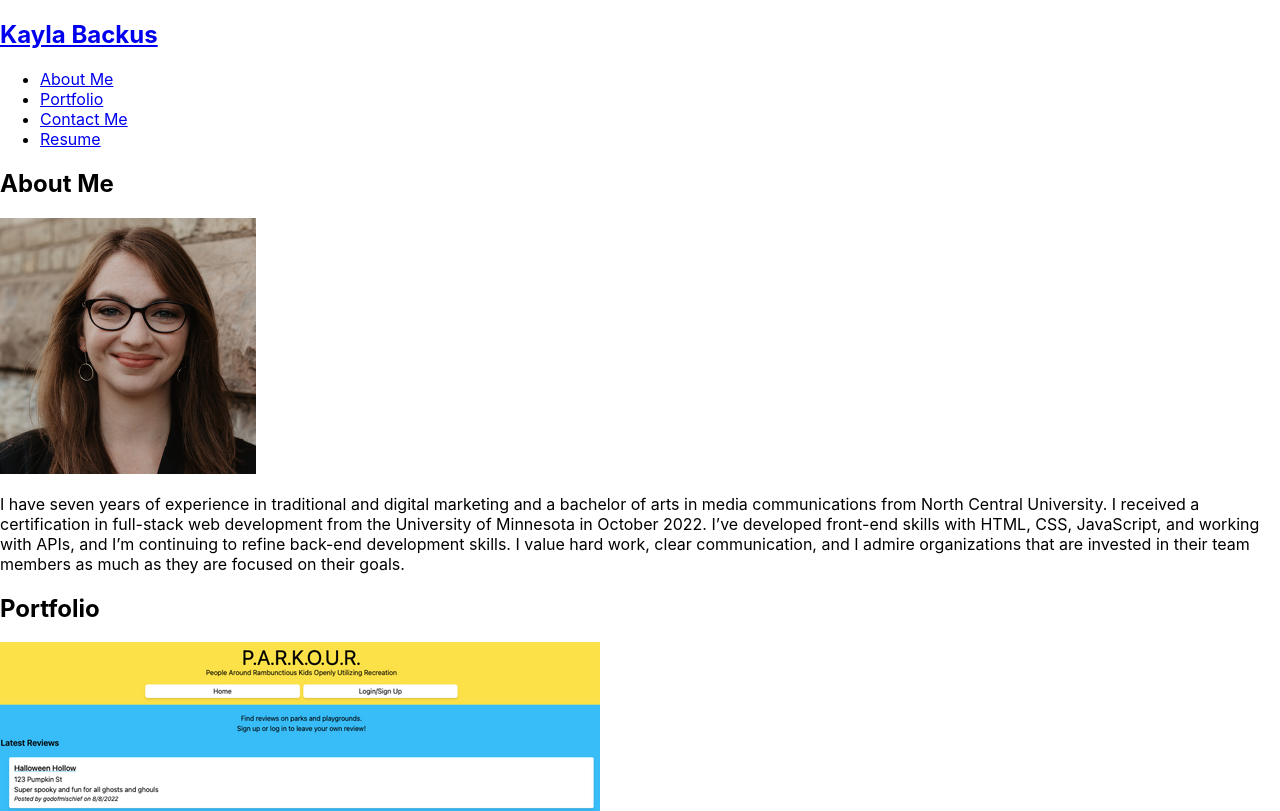
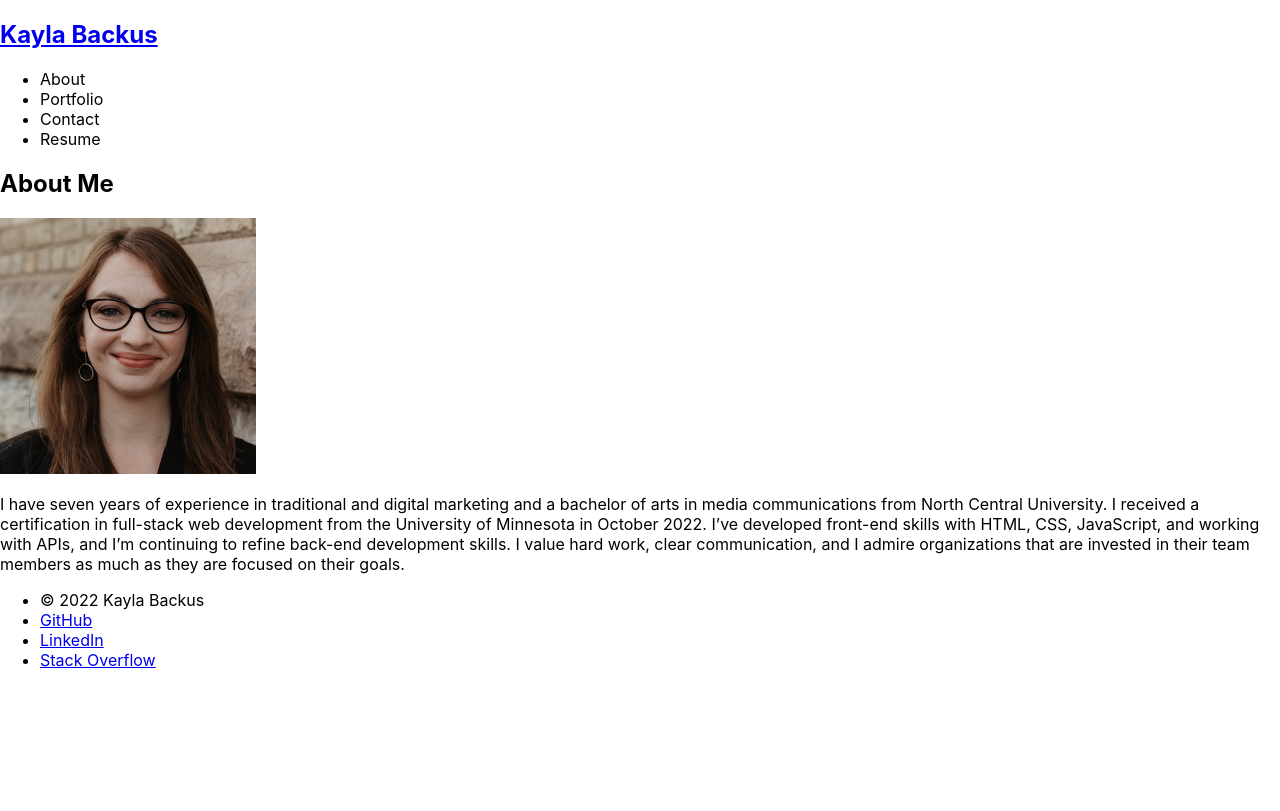
Before and after one commit to kaylab78/react-portfolio, a React (Create React App) app: page / in a window 1280 px wide. Shown: the top 811 px of the page. Built offline with nearby package versions, Linux system fonts and the light colour scheme.

Commit message:
Worked with boot camp tutor Meg Meyers to get each component to conditionally render. We rebuilt the Navigation component in order to make it happen, in addition to adding a Page and PageContent components.

```diff
--- a/src/App.js
+++ b/src/App.js
@@ -1,22 +1,41 @@
 import React, { useState } from 'react';
+import Header from './components/Header';
 import Navigation from './components/Navigation';
-import About from './components/About';
-import Portfolio from './components/Portfolio';
-import Contact from './components/Contact';
-import Resume from './components/Resume';
+import Page from './components/Page';
 import Footer from './components/Footer';
 
 function App() {
   // const [contactSelected, setContactSelected] = useState(false);
+  const [pages] = useState([
+    {
+      name: "About"
+    },
+    {
+      name: "Portfolio"
+    },
+    {
+      name: "Contact"
+    },
+    {
+      name: "Resume"
+    }
+  ]);
+
+  const [currentPage, setCurrentPage] = useState(pages[0]);
 
   return (
     <div>
-      <Navigation></Navigation>
+      <header>
+        <Header>
+          <Navigation
+          pages={pages}
+          setCurrentPage = {setCurrentPage}
+          currentPage={currentPage}
+          ></Navigation>
+        </Header>
+      </header>
       <main>
-        <About></About>
-        <Portfolio></Portfolio>
-        <Contact></Contact>
-        <Resume></Resume>
+        <Page currentPage={currentPage}></Page>
       </main>
       <Footer></Footer>
     </div>
--- a/src/components/Header/index.js
+++ b/src/components/Header/index.js
@@ -0,0 +1,14 @@
+import React from "react";
+
+function Header(props) {
+  return (
+    <div>
+    <h2>
+      <a href="/">Kayla Backus</a>
+    </h2>
+    {props.children}
+    </div>
+  );
+}
+
+export default Header;
--- a/src/components/Navigation/index.js
+++ b/src/components/Navigation/index.js
@@ -1,38 +1,18 @@
-import React from 'react';
+import React from "react";
 
-function Navigation() {
+function Navigation(props) {
+  const { pages = [], setCurrentPage, currentPage } = props;
+
   return (
-        <header>
-            <h2>
-                <a href="/">
-                    Kayla Backus
-                </a>
-            </h2>
     <nav>
       <ul>
-                    <li>
-                        <a href="#about">
-                            About Me
-                        </a>
+        {pages.map((Page) => (
+          <li className={`${currentPage.name === Page.name && "navActive"}`} key={Page.name}>
+            <span onClick={() => setCurrentPage(Page)}>{Page.name}</span>
           </li>
-                    <li>
-                        <a href="#portfolio">
-                            Portfolio
-                        </a>
-                    </li>
-                    <li>
-                        <a href="#contact">
-                            Contact Me
-                        </a>
-                    </li>
-                    <li>
-                        <a href="#resume">
-                            Resume
-                        </a>
-                    </li>
+        ))}
       </ul>
     </nav>
-        </header>
   );
 }
 
--- /dev/null
+++ b/src/components/Page/index.js
@@ -0,0 +1,31 @@
+import React from 'react';
+import PageContent from '../PageContent';
+import About from '../About';
+import Portfolio from '../Portfolio';
+import Contact from '../Contact';
+import Resume from '../Resume';
+
+function Page({ currentPage }) {
+    const pageRender = () => {
+        switch (currentPage.name) {
+            case "About":
+                return <About/>;
+            case "Portfolio":
+                return <Portfolio/>;
+            case "Contact":
+                return <Contact/>;
+            case "Resume":
+                return <Resume/>;
+            default:
+                return <About/>;
+        }
+    }
+
+    return (
+        <div>
+            <PageContent>{pageRender()}</PageContent>
+        </div>
+    )
+}
+
+export default Page;
--- /dev/null
+++ b/src/components/PageContent/index.js
@@ -0,0 +1,11 @@
+import React from 'react';
+
+function PageContent(props) {
+    return (
+        <div>
+            {props.children}
+        </div>
+    )
+};
+
+export default PageContent;
--- a/src/components/Portfolio/index.js
+++ b/src/components/Portfolio/index.js
@@ -43,7 +43,7 @@ function Portfolio() {
 
     return (
         <section>
-            <h1>Portfolio</h1>
+            <h1 id="portfolio">Portfolio</h1>
             <div>
                 {projects.map((project, index) => (<Project project={project} key={"project"+index}/>))}
             </div>
```
Lines whose indentation alone changed are shown as unchanged.
